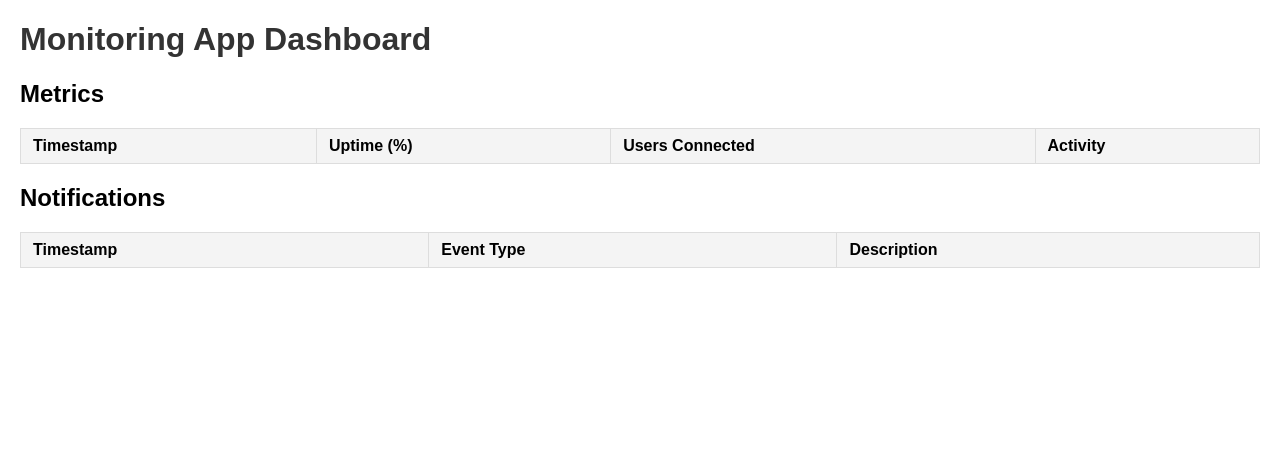
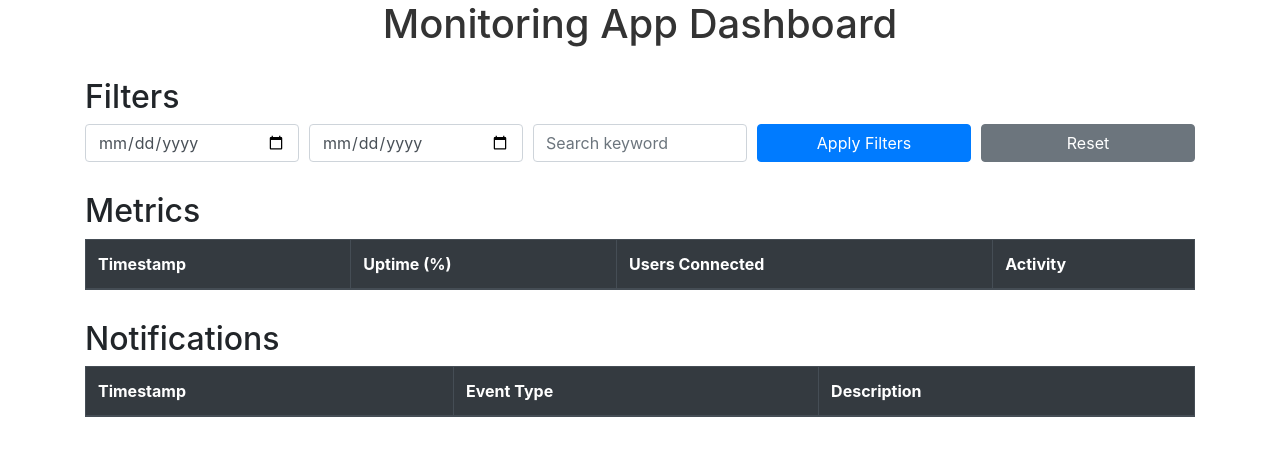
Before and after one commit to SalvatoreBevilacqua/monitoring_app, a Flask app: template templates/index.html in a window 1280 px wide. Shown: the top 456 px of the page. Run offline with Flask 3, Linux system fonts and the light colour scheme; the template is opened without the code that fills it, so the values that code supplies are empty; some libraries are stand-ins or nearby versions.

Commit message:
Implement initial filtering and data handling for monitoring dashboard; update data structure and placeholder text for notifications; refactor frontend and backend integration.

```diff
--- a/app.py
+++ b/app.py
@@ -1,5 +1,6 @@
-from flask import Flask, jsonify, render_template
+from flask import Flask, render_template
 from pymongo import MongoClient
+from datetime import datetime
 
 # Initialize Flask app
 app = Flask(__name__)
@@ -8,22 +9,23 @@ app = Flask(__name__)
 client = MongoClient("mongodb://localhost:27017/")
 db = client.monitoring_app
 
-# Route to render the main HTML page
+# Route to render the main HTML page with data
 @app.route('/')
 def index():
-    return render_template('index.html')
+    metrics = list(db.metrics.find({}, {'_id': 0, 'timestamp': 1, 'uptime': 1, 'users_connected': 1, 'activity': 1}))
+    notifications = list(db.notifications.find({}, {'_id': 0, 'timestamp': 1, 'event_type': 1, 'description': 1}))
 
-# Route to get metrics data
-@app.route('/api/metrics', methods=['GET'])
-def get_metrics():
-    metrics = list(db.metrics.find({}, {'_id': 0}))
-    return jsonify(metrics)
+    # Debugging output
+    print("Metrics Data:", metrics)
+    print("Notifications Data:", notifications)
 
-# Route to get notifications data
-@app.route('/api/notifications', methods=['GET'])
-def get_notifications():
-    notifications = list(db.notifications.find({}, {'_id': 0}))
-    return jsonify(notifications)
+    # Format timestamps for readability
+    for metric in metrics:
+        metric['timestamp'] = metric['timestamp'].strftime("%a, %d %b %Y %H:%M:%S GMT")
+    for notification in notifications:
+        notification['timestamp'] = notification['timestamp'].strftime("%a, %d %b %Y %H:%M:%S GMT")
+
+    return render_template('index.html', metrics=metrics, notifications=notifications)
 
 if __name__ == '__main__':
     app.run(debug=True)
--- /dev/null
+++ b/static/scripts.js
@@ -0,0 +1,74 @@
+let metricsData = [];         // Global variable to hold metrics data
+let notificationsData = [];   // Global variable to hold notifications data
+
+document.addEventListener("DOMContentLoaded", function () {
+    loadTables();  // Load initial data on page load
+});
+
+async function fetchData(url) {
+    const response = await fetch(url);
+    return response.json();
+}
+
+function populateTable(data, tableId) {
+const tableBody = document.querySelector(`#${tableId} tbody`);
+tableBody.innerHTML = '';  // Clear existing data
+data.forEach(item => {
+    const row = document.createElement('tr');
+
+    // Ensure the order for Notifications table is correct
+    if (tableId === 'notifications-table') {
+        row.innerHTML = `<td>${item.timestamp}</td><td>${item.event_type}</td><td>${item.description}</td>`;
+        } else {
+            row.innerHTML = `<td>${item.timestamp}</td><td>${item.uptime}</td><td>${item.users_connected}</td><td>${item.activity}</td>`;
+        }
+
+    tableBody.appendChild(row);
+});
+}
+
+async function loadTables() {
+    // Fetch data and store in global variables
+    metricsData = await fetchData('http://127.0.0.1:5000/api/metrics');
+    notificationsData = await fetchData('http://127.0.0.1:5000/api/notifications');
+
+    // Populate tables with initial data
+    populateTable(metricsData, 'metrics-table');
+    populateTable(notificationsData, 'notifications-table');
+}
+
+function applyFilters() {
+    const startDate = document.getElementById('start-date').value;
+    const endDate = document.getElementById('end-date').value;
+    const keyword = document.getElementById('search-keyword').value.toLowerCase();
+
+    // Filter metrics data
+    const filteredMetrics = metricsData.filter(item => {
+        const rowDate = new Date(item.timestamp).toISOString().slice(0, 10);
+        const startDateMatch = startDate ? rowDate >= startDate : true;
+        const endDateMatch = endDate ? rowDate <= endDate : true;
+        const keywordMatch = !keyword || item.activity.toLowerCase().includes(keyword);
+        return startDateMatch && endDateMatch && keywordMatch;
+    });
+
+    // Filter notifications data
+    const filteredNotifications = notificationsData.filter(item => {
+        const rowDate = new Date(item.timestamp).toISOString().slice(0, 10);
+        const startDateMatch = startDate ? rowDate >= startDate : true;
+        const endDateMatch = endDate ? rowDate <= endDate : true;
+        const keywordMatch = !keyword || item.description.toLowerCase().includes(keyword);
+        return startDateMatch && endDateMatch && keywordMatch;
+    });
+
+    // Populate tables with filtered data
+    populateTable(filteredMetrics, 'metrics-table');
+    populateTable(filteredNotifications, 'notifications-table');
+}
+
+function resetFilters() {
+    document.getElementById('start-date').value = '';
+    document.getElementById('end-date').value = '';
+    document.getElementById('search-keyword').value = '';
+    populateTable(metricsData, 'metrics-table');  // Reset to original data
+    populateTable(notificationsData, 'notifications-table');
+}
--- a/templates/index.html
+++ b/templates/index.html
@@ -4,22 +4,44 @@
     <meta charset="UTF-8">
     <meta name="viewport" content="width=device-width, initial-scale=1.0">
     <title>Monitoring App Dashboard</title>
+    <link href="https://maxcdn.bootstrapcdn.com/bootstrap/4.5.2/css/bootstrap.min.css" rel="stylesheet">
     <style>
-        body { font-family: Arial, sans-serif; margin: 20px; }
-        h1 { color: #333; }
-        .section { margin-bottom: 20px; }
-        table { width: 100%; border-collapse: collapse; margin-top: 10px; }
-        th, td { padding: 8px 12px; border: 1px solid #ddd; text-align: left; }
-        th { background-color: #f4f4f4; }
+        h1 { color: #333; margin-bottom: 20px; }
+        .section { margin-top: 30px; }
     </style>
 </head>
-<body>
-    <h1>Monitoring App Dashboard</h1>
+<body class="container">
+    <h1 class="text-center">Monitoring App Dashboard</h1>
 
+    <!-- Filter Section -->
+    <div class="section">
+        <h2>Filters</h2>
+        <form onsubmit="applyFilters(); return false;">
+            <div class="form-row">
+                <div class="col">
+                    <input type="date" id="start-date" class="form-control" placeholder="Start Date">
+                </div>
+                <div class="col">
+                    <input type="date" id="end-date" class="form-control" placeholder="End Date">
+                </div>
+                <div class="col">
+                    <input type="text" id="search-keyword" class="form-control" placeholder="Search keyword">
+                </div>
+                <div class="col">
+                    <button type="submit" class="btn btn-primary btn-block">Apply Filters</button>
+                </div>
+                <div class="col">
+                    <button type="button" class="btn btn-secondary btn-block" onclick="resetFilters()">Reset</button>
+                </div>
+            </div>
+        </form>
+    </div>
+
+    <!-- Metrics Table -->
     <div class="section">
         <h2>Metrics</h2>
-        <table id="metrics-table">
-            <thead>
+        <table class="table table-striped table-bordered" id="metrics-table">
+            <thead class="thead-dark">
                 <tr>
                     <th>Timestamp</th>
                     <th>Uptime (%)</th>
@@ -31,10 +53,11 @@
         </table>
     </div>
 
+    <!-- Notifications Table -->
     <div class="section">
         <h2>Notifications</h2>
-        <table id="notifications-table">
-            <thead>
+        <table class="table table-striped table-bordered" id="notifications-table">
+            <thead class="thead-dark">
                 <tr>
                     <th>Timestamp</th>
                     <th>Event Type</th>
@@ -45,41 +68,6 @@
         </table>
     </div>
 
-    <script>
-        async function fetchMetrics() {
-            const response = await fetch('http://127.0.0.1:5000/api/metrics');
-            const data = await response.json();
-            const tableBody = document.querySelector('#metrics-table tbody');
-            data.forEach(item => {
-                const row = document.createElement('tr');
-                row.innerHTML = `
-                    <td>${new Date(item.timestamp).toLocaleString()}</td>
-                    <td>${item.uptime}</td>
-                    <td>${item.users_connected}</td>
-                    <td>${item.activity}</td>
-                `;
-                tableBody.appendChild(row);
-            });
-        }
-
-        async function fetchNotifications() {
-            const response = await fetch('http://127.0.0.1:5000/api/notifications');
-            const data = await response.json();
-            const tableBody = document.querySelector('#notifications-table tbody');
-            data.forEach(item => {
-                const row = document.createElement('tr');
-                row.innerHTML = `
-                    <td>${new Date(item.timestamp).toLocaleString()}</td>
-                    <td>${item.event_type}</td>
-                    <td>${item.description}</td>
-                `;
-                tableBody.appendChild(row);
-            });
-        }
-
-        // Fetch data when the page loads
-        fetchMetrics();
-        fetchNotifications();
-    </script>
+    <script src="{{ url_for('static', filename='scripts.js') }}"></script>
 </body>
 </html>
```
Also changed, not shown: generate_data.py (+26 -7 lines).
